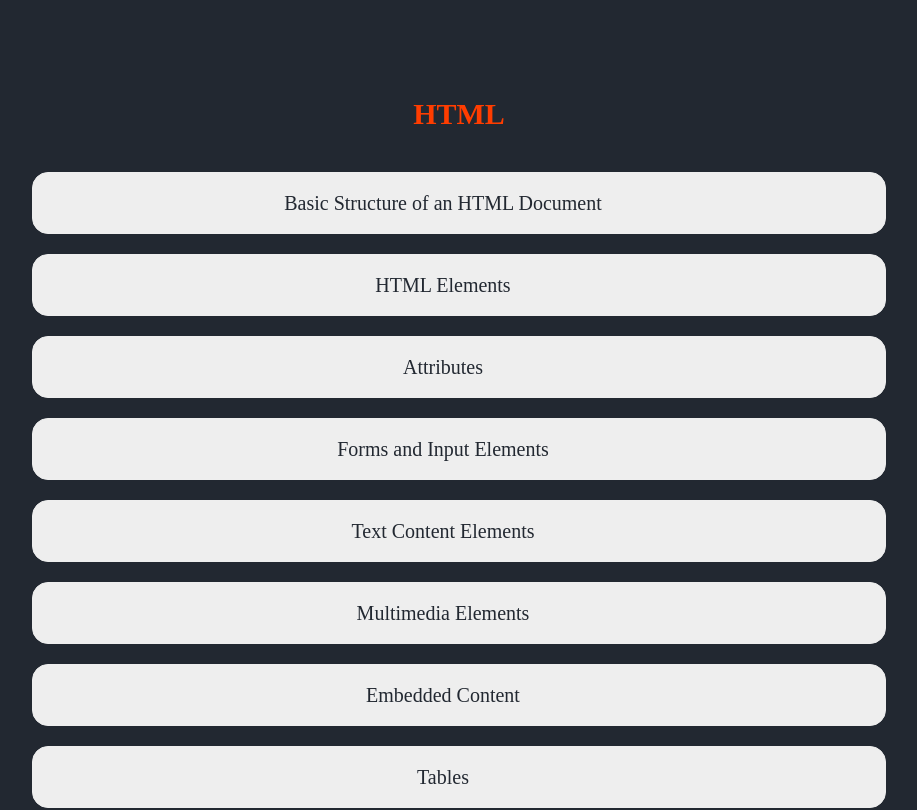
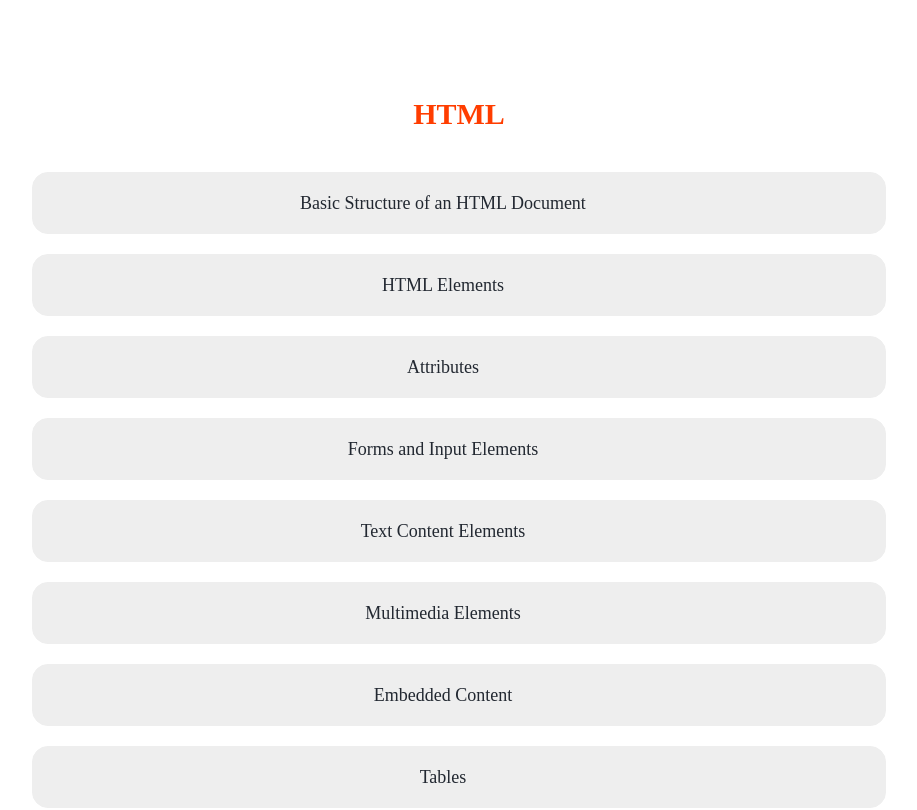
Before and after one commit to yuvrajsharma97/Computer-Science-Roadmaps, a Next.js app: page /pages/roadmaps/frontend-roadmap in a window 1280 px wide. Shown: the top 810 px of the page, without its empty margins (181-1098 px from the left). Built offline with nearby package versions, Linux system fonts and the light colour scheme; a web font is replaced by a local one.

Commit message:
frontend 3

```diff
--- a/app/pages/roadmaps/frontend-roadmap/page.jsx
+++ b/app/pages/roadmaps/frontend-roadmap/page.jsx
@@ -7,7 +7,9 @@ import {
   JavaScriptBasicObj,
   JavaScriptAdvancedObj,
   PackageManagersObj,
-  AdvancedCSSObj,
+  HTMLModals,
+  CSSModals,
+  VCModals,
 } from "@/jsonData/roadmapData";
 import RoadmapAccordian from "@/components/pagesComponents/roadmapAccordian";
 import { AppContext } from "@/context/appcontextwrapper";
@@ -17,59 +19,41 @@ import ModalsComponent from "@/components/pagesComponents/modalsComponent";
 const FrontendRoadmap = () => {
   const { themeModeDark } = useContext(AppContext);
 
-  const HTMLModals = [
+  const sections = [
     {
-      id: "my_modal_1",
-      buttonText: "Resources",
-      content: {
-        title: "Online resources for Learning HTML",
-        links: [
-          {
-            href: "https://developer.mozilla.org/en-US/docs/Learn/HTML",
-            text: "MDN Web Docs",
-          },
-          { href: "https://www.w3schools.com/html/", text: "W3 Schools" },
-          { href: "https://www.freecodecamp.org/", text: "Free Code Camp" },
-        ],
-      },
+      title: "HTML",
+      accordionData: HTMLObj,
+      modals: HTMLModals,
+      paddingTop: "pt-[6rem]",
     },
     {
-      id: "my_modal_2",
-      buttonText: "Video Lecture",
-      content: {
-        videoSrc:
-          "https://www.youtube.com/embed/kUMe1FH4CHE?si=0LzbA5DPD0CfmzRI",
-        videoTitle: "YouTube video player",
-      },
+      title: "CSS",
+      accordionData: CSSObj,
+      modals: CSSModals,
+      paddingTop: "pt-[3rem]",
+    },
+    {
+      title: "Version Control",
+      accordionData: VersionControlObj,
+      modals: VCModals,
+      paddingTop: "pt-[3rem]",
     },
   ];
 
   return (
-    <div
-      className={`w-full min-h-screen ${
-        themeModeDark ? "bg-primary text-white" : "bg-light text-black"
-      }`}>
-      <div className="w-full pt-[6rem]">
-        <h1 className="text-3xl font-bold text-bright1 text-center">HTML</h1>
-        <RoadmapAccordian accordionData={HTMLObj} />
-
-        <div className="md:flex">
-          <ModalsComponent modals={HTMLModals} />
+    <>
+      {sections.map((section, index) => (
+        <div key={index} className={`w-full ${section.paddingTop}`}>
+          <h1 className="text-3xl font-bold text-bright1 text-center">
+            {section.title}
+          </h1>
+          <RoadmapAccordian accordionData={section.accordionData} />
+          <div className="md:flex">
+            <ModalsComponent modals={section.modals} />
+          </div>
         </div>
-      </div>
-
-      <div className="w-full pt-[3rem]">
-        <h1 className="text-3xl font-bold text-bright1 text-center">CSS</h1>
-        <RoadmapAccordian accordionData={CSSObj} />
-      </div>
-
-      <div className="w-full pt-[3rem]">
-        <h1 className="text-3xl font-bold text-bright1 text-center">
-          Version Control
-        </h1>
-        <RoadmapAccordian accordionData={VersionControlObj} />
-      </div>
-    </div>
+      ))}
+    </>
   );
 };
 
--- a/components/pagesComponents/modalsComponent.jsx
+++ b/components/pagesComponents/modalsComponent.jsx
@@ -4,7 +4,7 @@ const ModalsComponent = ({ modals }) => {
   return (
     <React.Fragment>
       {modals.map((modal) => (
-        <div key={modal.id} className="flex flex-col md:flex-row justify-evenly items-center w-full">
+        <div key={modal.id} className="flex flex-col md:flex-row justify-evenly items-center w-full text-white">
           <button
             className="btn bg-fourth text-secondary hover:text-fourth w-2/6 my-2 hover:border-fourth"
             onClick={() => document.getElementById(modal.id).showModal()}>
@@ -13,7 +13,7 @@ const ModalsComponent = ({ modals }) => {
           <dialog id={modal.id} className="modal">
             <div
               className={` modal-box ${
-                !modal.content.videoSrc ? "w-6/12" : " w-11/12 max-w-5xl"
+                !modal.content.videoSrc ? "xs:10/12 md:w-6/12" : " w-11/12 max-w-5xl"
               }`}>
               <form method="dialog">
                 <button className="btn btn-sm btn-circle btn-ghost absolute right-2 top-2">
--- a/components/pagesComponents/roadmapAccordian.jsx
+++ b/components/pagesComponents/roadmapAccordian.jsx
@@ -16,7 +16,7 @@ const RoadmapAccordian = ({ accordionData }) => {
             key={index}
             className="collapse bg-fourth border border-fourth my-5 w-4/6 mx-auto text-primary">
             <input type="radio" name="my-accordion-1" />
-            <div className="collapse-title text-xl font-medium text-center">
+            <div className="collapse-title text-lg font-medium text-center">
               <p>{data.title}</p>
             </div>
             <div className="collapse-content">
--- a/jsonData/roadmapData.jsx
+++ b/jsonData/roadmapData.jsx
@@ -272,7 +272,38 @@ const CSSObj = [
       "Cross-browser Compatibility",
     ],
   },
-
+  {
+    title: "Preprocessors",
+    subtopics: ["SASS", "SCSS"],
+  },
+  {
+    title: "CSS-in-JS",
+    subtopics: ["Styled-components", "Emotion"],
+  },
+  {
+    title: "CSS Frameworks",
+    subtopics: ["Bootstrap", "Tailwind CSS"],
+  },
+  {
+    title: "CSS Methodologies",
+    subtopics: ["BEM (Block Element Modifier)", "OOCSS (Object-Oriented CSS)"],
+  },
+  {
+    title: "Responsive Design",
+    subtopics: ["Mobile-first design", "Media queries"],
+  },
+  {
+    title: "Responsive Design Frameworks",
+    subtopics: ["Bootstrap", "Foundation"],
+  },
+  {
+    title: "Responsive Design Techniques",
+    subtopics: ["Flexbox", "CSS Grid"],
+  },
+  {
+    title: "UI Libraries and Design Systems",
+    subtopics: ["Material-UI", "Ant Design", "Chakra UI"],
+  },
 ];
 
 const VersionControlObj = [
@@ -620,39 +651,104 @@ const PackageManagersObj = [
   },
 ];
 
-const AdvancedCSSObj = [
+
+
+const HTMLModals = [
   {
-    title: "Preprocessors",
-    subtopics: ["SASS", "SCSS"],
+    id: "my_modal_1",
+    buttonText: "Resources",
+    content: {
+      title: "Online resources for Learning HTML",
+      links: [
+        {
+          href: "https://developer.mozilla.org/en-US/docs/Learn/HTML",
+          text: "MDN Web Docs",
+        },
+        { href: "https://www.w3schools.com/html/", text: "W3 Schools" },
+        {
+          href: "https://www.freecodecamp.org/news/tag/html/",
+          text: "Free Code Camp",
+        },
+      ],
+    },
   },
   {
-    title: "CSS-in-JS",
-    subtopics: ["Styled-components", "Emotion"],
-  },
-  {
-    title: "CSS Frameworks",
-    subtopics: ["Bootstrap", "Tailwind CSS"],
-  },
-  {
-    title: "CSS Methodologies",
-    subtopics: ["BEM (Block Element Modifier)", "OOCSS (Object-Oriented CSS)"],
-  },
-  {
-    title: "Responsive Design",
-    subtopics: ["Mobile-first design", "Media queries"],
-  },
-  {
-    title: "Responsive Design Frameworks",
-    subtopics: ["Bootstrap", "Foundation"],
-  },
-  {
-    title: "Responsive Design Techniques",
-    subtopics: ["Flexbox", "CSS Grid"],
-  },
-  {
-    title: "UI Libraries and Design Systems",
-    subtopics: ["Material-UI", "Ant Design", "Chakra UI"],
+    id: "my_modal_2",
+    buttonText: "Video Lecture",
+    content: {
+      videoSrc: "https://www.youtube.com/embed/kUMe1FH4CHE?si=0LzbA5DPD0CfmzRI",
+      videoTitle: "YouTube video player",
+    },
   },
 ];
 
-export { HTMLObj, CSSObj, VersionControlObj, JavaScriptBasicObj, JavaScriptAdvancedObj, PackageManagersObj, AdvancedCSSObj };   // eslint-disable-line
+const CSSModals = [
+  {
+    id: "my_modal_3",
+    buttonText: "Resources",
+    content: {
+      title: "Online resources for Learning CSS",
+      links: [
+        {
+          href: "https://developer.mozilla.org/en-US/docs/Web/CSS",
+          text: "MDN Web Docs",
+        },
+        { href: "https://www.w3schools.com/css/", text: "W3 Schools" },
+        {
+          href: "https://www.freecodecamp.org/news/tag/css/",
+          text: "Free Code Camp",
+        },
+      ],
+    },
+  },
+  {
+    id: "my_modal_4",
+    buttonText: "Video Lecture",
+    content: {
+      videoSrc: "https://www.youtube.com/embed/OXGznpKZ_sA?si=2_d1eZfeetKqdI6V",
+      videoTitle: "YouTube video player",
+    },
+  },
+];
+
+const VCModals = [
+  {
+    id: "my_modal_5",
+    buttonText: "Resources",
+    content: {
+      title: "Online resources for Learning Version Control",
+      links: [
+        {
+          href: "https://docs.github.com/en/get-started/getting-started-with-git",
+          text: "Github Docs",
+        },
+        { href: "https://www.w3schools.com/git/", text: "W3 Schools" },
+        {
+          href: "https://www.freecodecamp.org/news/introduction-to-git-and-github/",
+          text: "Free Code Camp",
+        },
+      ],
+    },
+  },
+  {
+    id: "my_modal_6",
+    buttonText: "Video Lecture",
+    content: {
+      videoSrc: "https://www.youtube.com/embed/RGOj5yH7evk?si=jhWbGyQJ1m5vQpZd",
+      videoTitle: "YouTube video player",
+    },
+  },
+];
+
+export {
+  HTMLObj,
+  CSSObj,
+  VersionControlObj,
+  JavaScriptBasicObj,
+  JavaScriptAdvancedObj,
+  PackageManagersObj,
+
+  HTMLModals,
+  CSSModals,
+  VCModals,
+};   // eslint-disable-line
```
